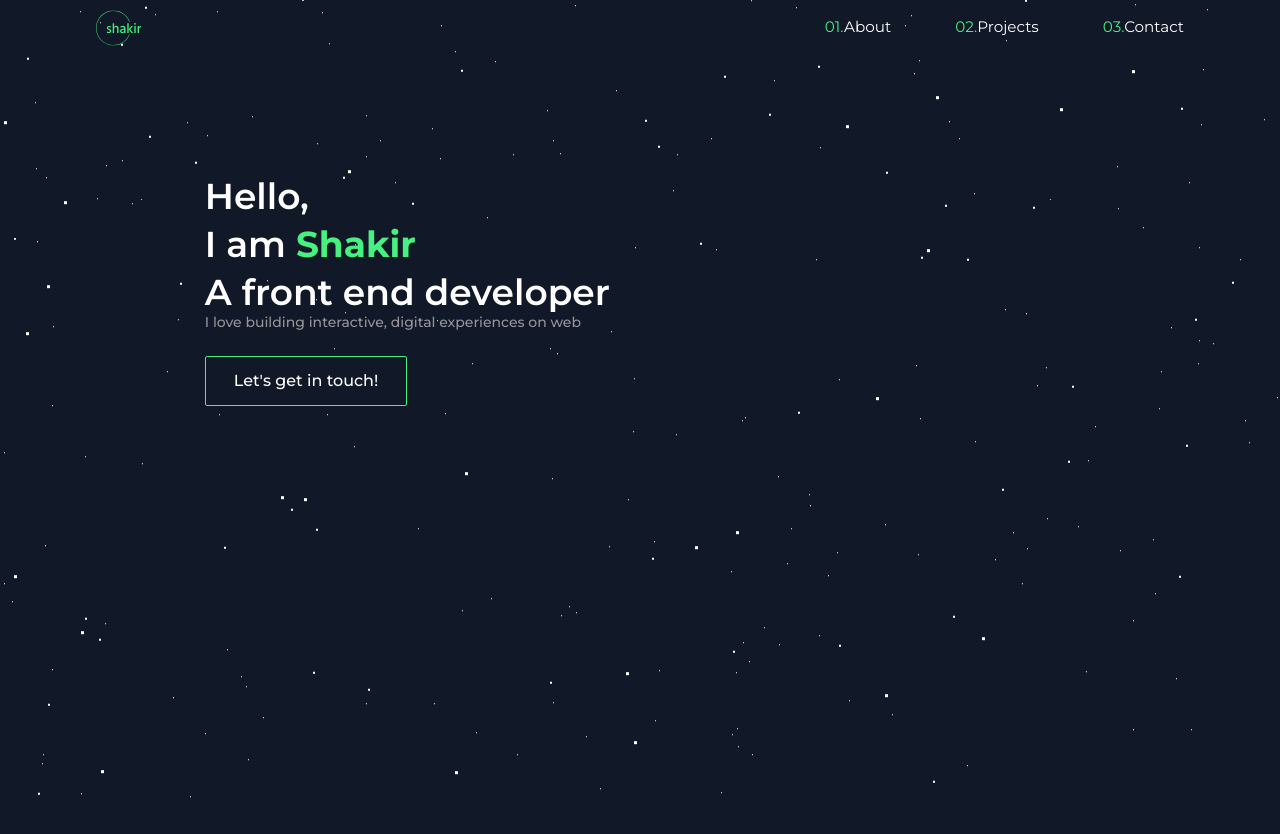
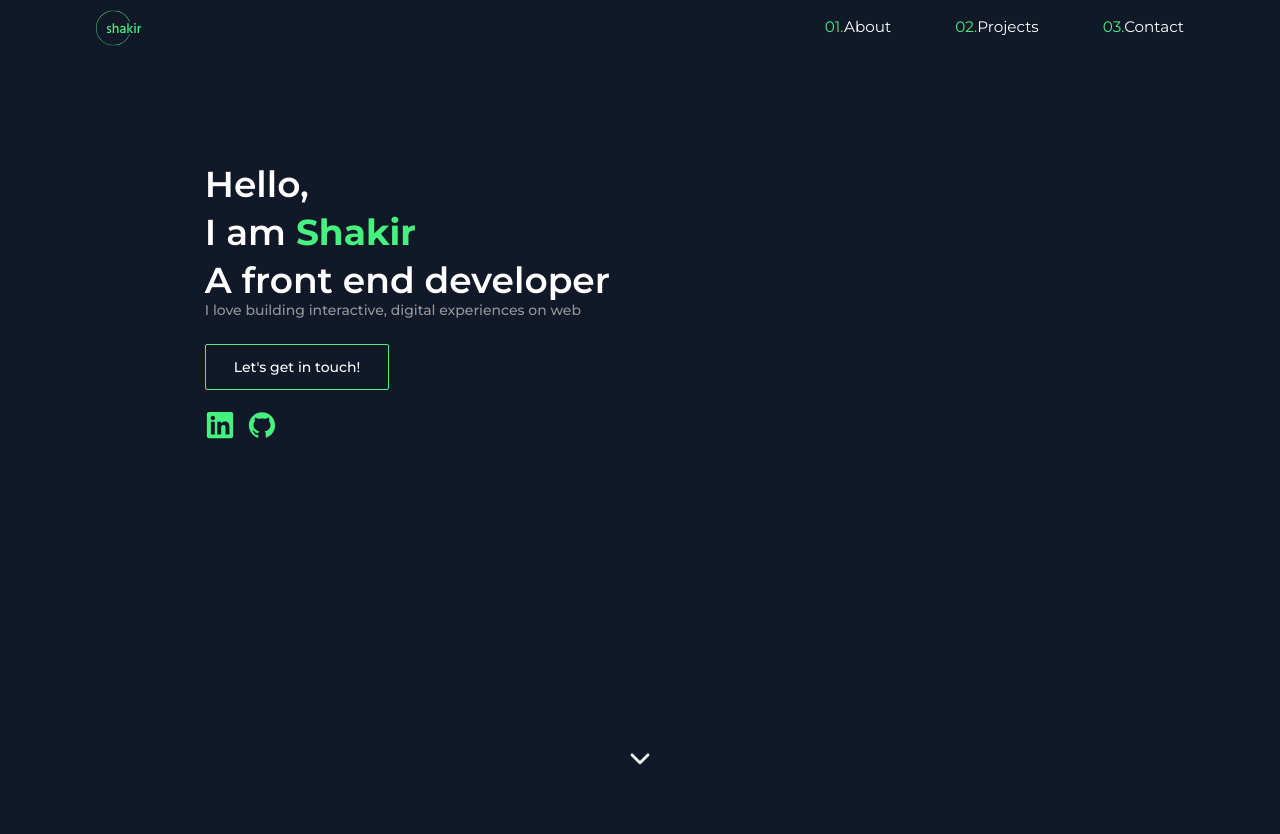
Before and after one commit to shakir-xcode/my-portfolio, a Gatsby site: page / in a window 1280 px wide. After the commit the page ends 800 px from the top, so only its background shows below. Built offline with nearby package versions, Linux system fonts and the light colour scheme; Gatsby itself is replaced by a stand-in of ours.

Commit message:
hero section styles updated

```diff
--- a/package.json
+++ b/package.json
@@ -26,6 +26,7 @@
     "gatsby-transformer-sharp": "^5.9.0",
     "react": "^18.2.0",
     "react-dom": "^18.2.0",
+    "react-icons": "^4.8.0",
     "react-scroll": "^1.8.9"
   },
   "devDependencies": {
--- a/src/components/Layout.js
+++ b/src/components/Layout.js
@@ -5,11 +5,11 @@ import "./animation/heroAnimation.css"
 function Layout({ children }) {
     return (
         <div className=' relative max-w-[1670px] mx-auto overflow-hidden'>
-            <div id="animation-div">
+            {/* <div id="animation-div">
                 <div id="stars"></div>
                 <div id="stars2"></div>
                 <div id="stars3"></div>
-            </div>
+            </div> */}
             <Navbar />
             <div className='px-5 md:px-24'>
                 {children}
--- a/src/components/hamberger/HamMenuIcon.js
+++ b/src/components/hamberger/HamMenuIcon.js
@@ -12,7 +12,7 @@ function HamMenuIcon({ toggleMenu }) {
 
 
     return (
-        <div className="absolute right-10 top-5  z-20 block md:hidden">
+        <div className="absolute right-5 top-5  z-20 block md:hidden">
             <button onClick={clicked} id="menu-btn" className="hamburger focus:outline-none">
                 <span className="hamburger-top"></span>
                 <span className="hamburger-middle"></span>
--- a/src/components/hero-section/HeroSection.js
+++ b/src/components/hero-section/HeroSection.js
@@ -1,28 +1,40 @@
 import React from 'react'
-import './heroStyle.css'
+import { FiChevronDown } from 'react-icons/fi'
+import { FaLinkedin } from 'react-icons/fa'
+import { AiFillGithub } from 'react-icons/ai'
+// import './heroStyle.css'
 
 function HeroSection() {
 
     return (
-        <>
-            <div className='text-2xl lg:text-4xl font-semibold flex flex-col md:gap-2'>
+        <div className='relative flex justify-center items-end min-h-[90svh] '>
+            <div className='text-2xl sm:text-3xl lg:text-4xl  font-semibold flex flex-col md:gap-2 absolute top-[15%] left-[10%]'>
                 <h1 className='hero-text hero1 relative w-fit '>Hello,
                     <span className="span-overlay span1"></span></h1>
-                <div className='relative flex w-fit '>
-                    <h1 className='hero-text hero2 w-fit '>I am&nbsp;</h1>
-                    <strong className='accent-color'>Shakir</strong>
+                <div className='relative flex w-fit flex-wrap'>
+                    <h1 className='hero-text hero2 min-w-min'>I am&nbsp;</h1>
+                    <strong className='accent-color text-accent'>Shakir</strong>
                     <span class="span-overlay span2"></span></div>
                 <h1 class="write-cursor">
                     A front end developer<span class="span-cursor"></span></h1>
                 <p className='text-[0.8rem] md:text-sm -mt-1 md:-mt-2 font-medium
                 text-secondary-color'>I love building interactive, digital experiences on web
                 </p>
-                <button className='px-7 py-3 mt-4 border border-accent rounded-sm
-                self-start font-medium text-base hover:bg-btn-hover '>
+                <button className=' px-7 py-3 mt-4 border border-accent rounded-sm
+                self-start font-medium text-sm sm:text-sm hover:bg-btn-hover '>
                     Let's get in touch!
                 </button>
+                <div className=' flex gap-3 mt-3 text-accent'>
+                    <FaLinkedin className=' cursor-pointer hover:scale-110 transition' size={30} />
+                    <AiFillGithub className=' cursor-pointer hover:scale-110 transition' size={30} />
+                </div>
+
             </div>
-        </>
+            <div>
+                <FiChevronDown className={` text-primary-color rounded-full
+                animate-bounce`} size={32} />
+            </div>
+        </div>
 
     )
 }
--- a/src/pages/index.js
+++ b/src/pages/index.js
@@ -2,19 +2,16 @@ import * as React from "react"
 import Layout from "../components/Layout"
 import HeroSection from "../components/hero-section/HeroSection"
 
+
 const IndexPage = () => {
   return (
     <Layout>
-      <main className="relative  h-[100vh]">
-        <div className=" absolute top-[15%] left-[10%]">
-          <HeroSection />
-        </div>
-
+      <main className="">
+        <HeroSection />
       </main>
     </Layout>
   )
 }
-
 export default IndexPage
 
 // export const Head = () => <title>Home Page</title>
```
Also changed, not shown: 1 other file.
